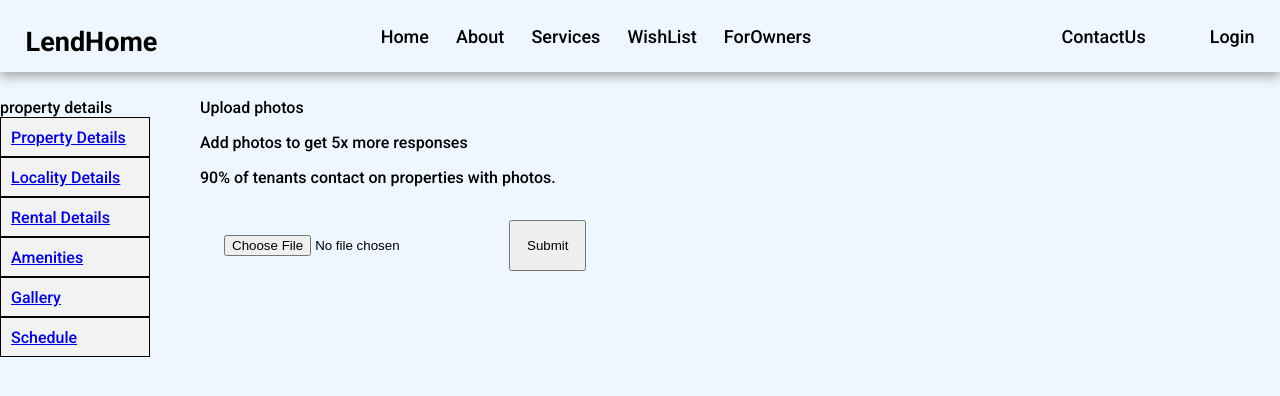
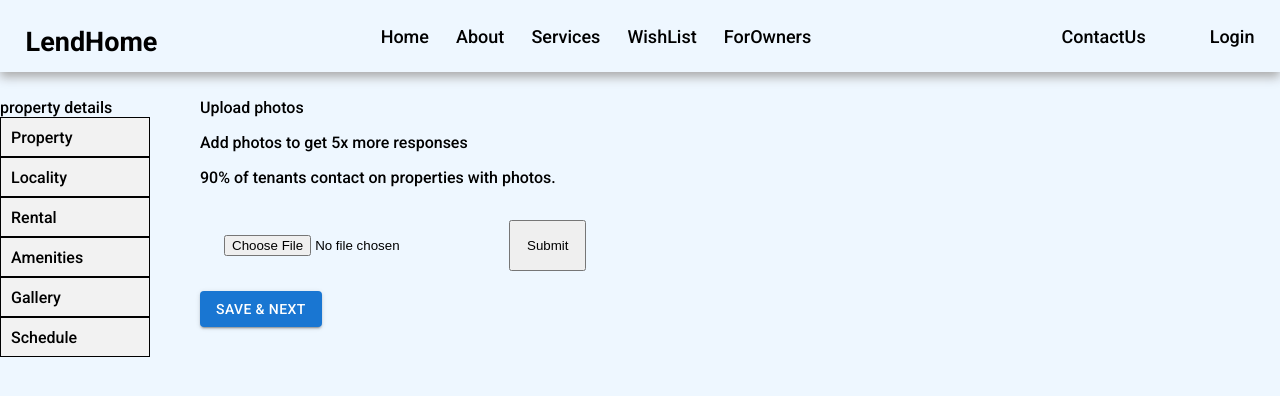
Before and after one commit to Punith8304/lendhome, a React (Create React App) app in the folder lendhome/: page /owner/rent/gallery in a window 1280 px wide. Shown: the top 396 px of the page. Built offline with nearby package versions, Linux system fonts and the light colour scheme.

Commit message:
windows second commit

```diff
--- a/lendhome/src/components/pages/PropertyType/Layout.jsx
+++ b/lendhome/src/components/pages/PropertyType/Layout.jsx
@@ -1,11 +1,16 @@
 import React from 'react'
 import { Outlet } from 'react-router-dom'
 import PropertyDetails from './PropertyDetails'
+import { NextPage } from './PropertyDetails'
 function Layout() {
   return (
     <div style={{display:"flex"}}>
       <PropertyDetails />
+      <div>
       <Outlet />
+      <NextPage />
+      </div>
+
     </div>
   )
 }
--- a/lendhome/src/components/pages/PropertyType/PropertyDetails.jsx
+++ b/lendhome/src/components/pages/PropertyType/PropertyDetails.jsx
@@ -1,52 +1,49 @@
-import React, { useEffect } from "react";
-import Property from "../details/Property.jsx";
-import Locality from "../details/Locality.jsx";
-import Rental from "../details/Rental.jsx"
-import Gallery from "../details/Gallery.jsx"
-import Amenities from "../details/Amenities.jsx"
-import Schedule from "../details/Schedule.jsx"
+import React, { useEffect, useState } from "react";
 import "../../styles/Properties.css";
-import { Route, NavLink } from "react-router-dom"
+import { Route, NavLink, useLocation } from "react-router-dom"
 import { useNavigate } from "react-router-dom"
+import Button from '@mui/material/Button';
+const pages = ["property", "locality", "rental", "amenities", "gallery", "schedule"]
 function PropertyDetails() {
-    // const navigate = useNavigate("property")
-    // const [name, setName] = React.useState()
-    // async function handlePropertyDetail(pageName) {
-    //     setName(pageName)
-    //     return navigate("/owner/Rent/" + pageName)
-    // }
+    const [page, setPage] = useState("property")
+
+    function handleClick(name) {
+        setPage(name)
+    }
     return <div className="property-page">
         <div>
-        <div>
-        property details
-
-        <div className="details-property"  >
-            <NavLink to="/owner/rent/property" className="property-button" >
-                Property Details
-            </NavLink>
-            <NavLink to="/owner/rent/locality" className="property-button" >
-                Locality Details
-            </NavLink>
-            <NavLink to="/owner/rent/rental" className="property-button" >
-                Rental Details
-            </NavLink>
-            <NavLink to="/owner/rent/amenities" className="property-button" >
-                Amenities
-            </NavLink>
-            <NavLink to="/owner/rent/gallery" className="property-button" >
-                Gallery
-            </NavLink>
-            <NavLink to="/owner/rent/schedule" className="property-button" >
-                Schedule
-            </NavLink>
-
-        </div>
-    </div>
-
-        </div>
-        <div>
-
+            property details
+            <div className="details-property"  >
+                {pages.map((pg) => {
+                    return <NavLink to={`/owner/rent/${pg}`} className="property-button" onClick={() => handleClick(pg)}>
+                        {pg.charAt(0).toUpperCase() + pg.slice(1)}
+                    </NavLink>
+                })}
+            </div>
         </div>
     </div>
 }
+function NextPage() {
+    const location = useLocation();
+    const navigate = useNavigate();
+    const currentPage = location.pathname.split("/").pop();
+
+    function handleSubmit() {
+        console.log("submitted successfully")
+    }
+    function handleNextPageClick() {
+        const currentPage = location.pathname.split("/").pop();
+        const nextIndex = pages.indexOf(currentPage)+1
+        navigate(`owner/rent/${pages[nextIndex]}`)
+    }
+    return <div className="details-submit-button">
+        {currentPage === "schedule" ? (
+            <Button variant="contained" onClick={handleSubmit}>Save</Button>
+        ) : (
+            <Button variant="contained" onClick={handleNextPageClick}>Save & Next</Button>
+        )}
+    </div>
+}
+
 export default PropertyDetails
+export { NextPage }
--- a/lendhome/src/components/pages/Results.jsx
+++ b/lendhome/src/components/pages/Results.jsx
@@ -47,8 +47,8 @@ function propertyCard() {
 
         </div>
         <div style={{display: "flex"}}>
-            <img style={{ height: "200px", width: "200px", margin: "1.5rem 1rem 1.5rem 1.5rem" }} src="https://media.istockphoto.com/id/1255835530/photo/modern-custom-suburban-home-exterior.jpg?s=612x612&w=0&k=20&c=0Dqjm3NunXjZtWVpsUvNKg2A4rK2gMvJ-827nb4AMU4=" alt="house-img" />
-            <div className="house-card-details" style={{margin: "1.5", marginBottom: "0", paddingBottom: "1.5rem"}}>
+            <img style={{width: "16vw", margin: "1.5rem 1rem 1.5rem 1.5rem" }} src="https://media.istockphoto.com/id/1255835530/photo/modern-custom-suburban-home-exterior.jpg?s=612x612&w=0&k=20&c=0Dqjm3NunXjZtWVpsUvNKg2A4rK2gMvJ-827nb4AMU4=" alt="house-img" />
+            <div className="house-card-details" style={{margin: "1.5 1.5 0 1.5", paddingBottom: "1rem"}}>
 
                 <div style={{display: "flex", paddingBottom: "1rem", borderBottom: "1px solid black"}}>
                     <div style={resultStyle}>
--- a/lendhome/src/components/pages/details/Gallery.jsx
+++ b/lendhome/src/components/pages/details/Gallery.jsx
@@ -11,14 +11,14 @@ function Gallery() {
         console.log("submitted successfully")
     }
     return <div>
-        <p style={{"margin-bottom": "1rem"}}>
+        <p style={{marginBottom: "1rem"}}>
             Upload photos
         </p>
         <div>
-            <p style={{"margin-bottom": "1rem"}}>
+            <p style={{marginBottom: "1rem"}}>
                 Add photos to get 5x more responses
             </p>
-            <p style={{"margin-bottom": "1rem"}}>
+            <p style={{marginBottom: "1rem"}}>
                 90% of tenants contact on properties with photos.
             </p>
             <input id="file-input" name="file-input" type="file" onChange={handleChange}/>
--- a/lendhome/src/components/pages/details/Rental.jsx
+++ b/lendhome/src/components/pages/details/Rental.jsx
@@ -8,7 +8,7 @@ function Rental() {
             Property available for
         </div>
         <div>
-            <input type="radio" name="rentType" id="rent" value="rent" checked />
+            <input type="radio" name="rentType" id="rent" value="rent" defaultChecked />
             <label htmlFor="rent">Rent</label>
             <input type="radio" name="rentType" id="lease" value="lease" />
             <label htmlFor="lease">Lease</label>
@@ -30,7 +30,6 @@ function Rental() {
         <div>
             <label htmlFor="monthly-maintenance">Monthly Maintenance*</label>
              <select name="monthly-maintenance" defaultValue="Select" id="monthly-maintenance">
-                {/* <option value="" disabled >Select*</option> */}
                 <option value="included">Maintenace Included</option>
                 <option value="extra">Maintenace Extra</option>
              </select>
@@ -42,7 +41,7 @@ function Rental() {
         </div>
         <div>
             <p>Preferred Tenants*</p>
-            <input type="checkbox" id="anyone" name="anyone" value="Anyone" checked/>
+            <input type="checkbox" id="anyone" name="anyone" value="Anyone" defaultChecked/>
             <label htmlFor="anyone">Anyone</label>
             <input type="checkbox" id="family" name="family" value="Family"/>
             <label htmlFor="family">Family</label>
--- a/lendhome/src/components/styles/Properties.css
+++ b/lendhome/src/components/styles/Properties.css
@@ -7,7 +7,9 @@
 }
 .details-property .property-button {
     padding: 10px;
-    width: 150px
+    width: 150px;
+    text-decoration: none;
+    color: black;
 }
 .property-page {
     display: flex;
@@ -78,3 +80,6 @@ textarea:focus {
     width: 50%;
     padding: 1rem auto;
 }
+.details-submit-button {
+
+}
```
